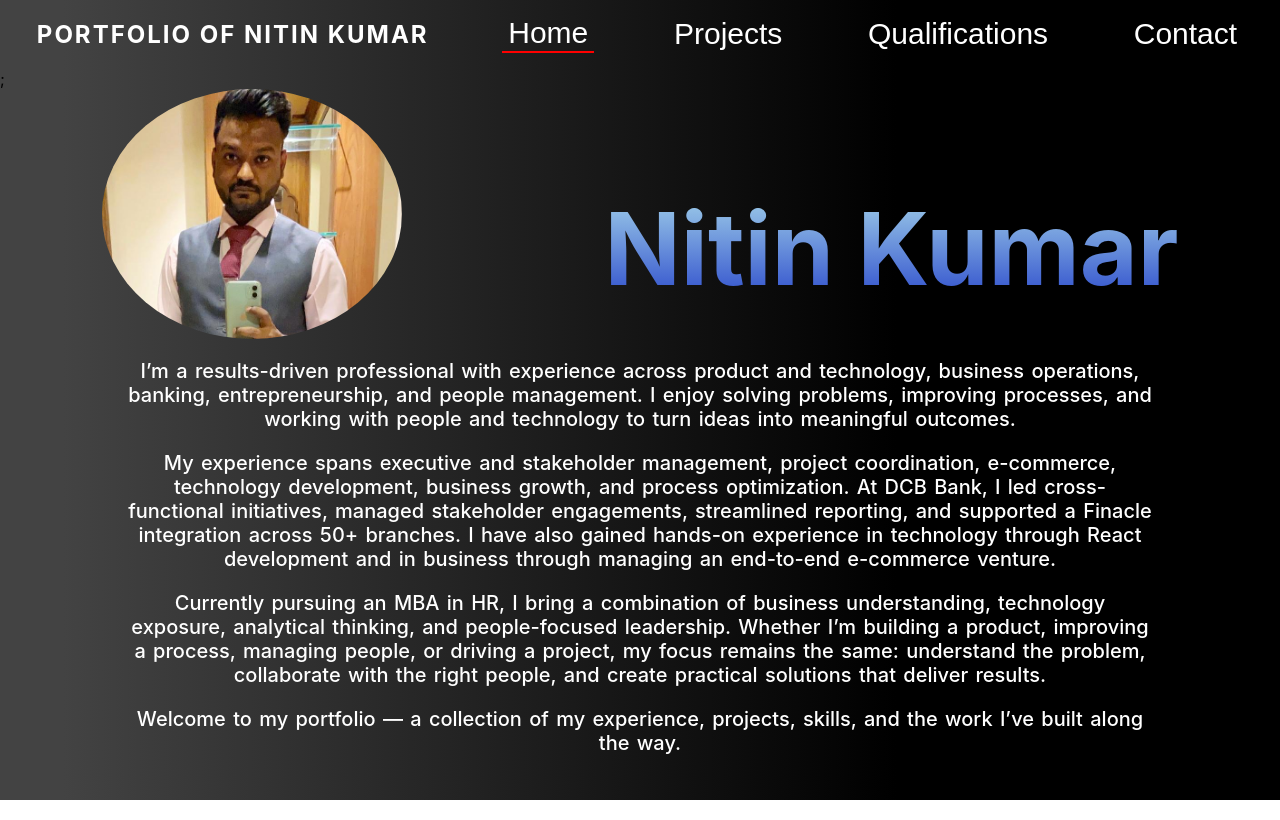
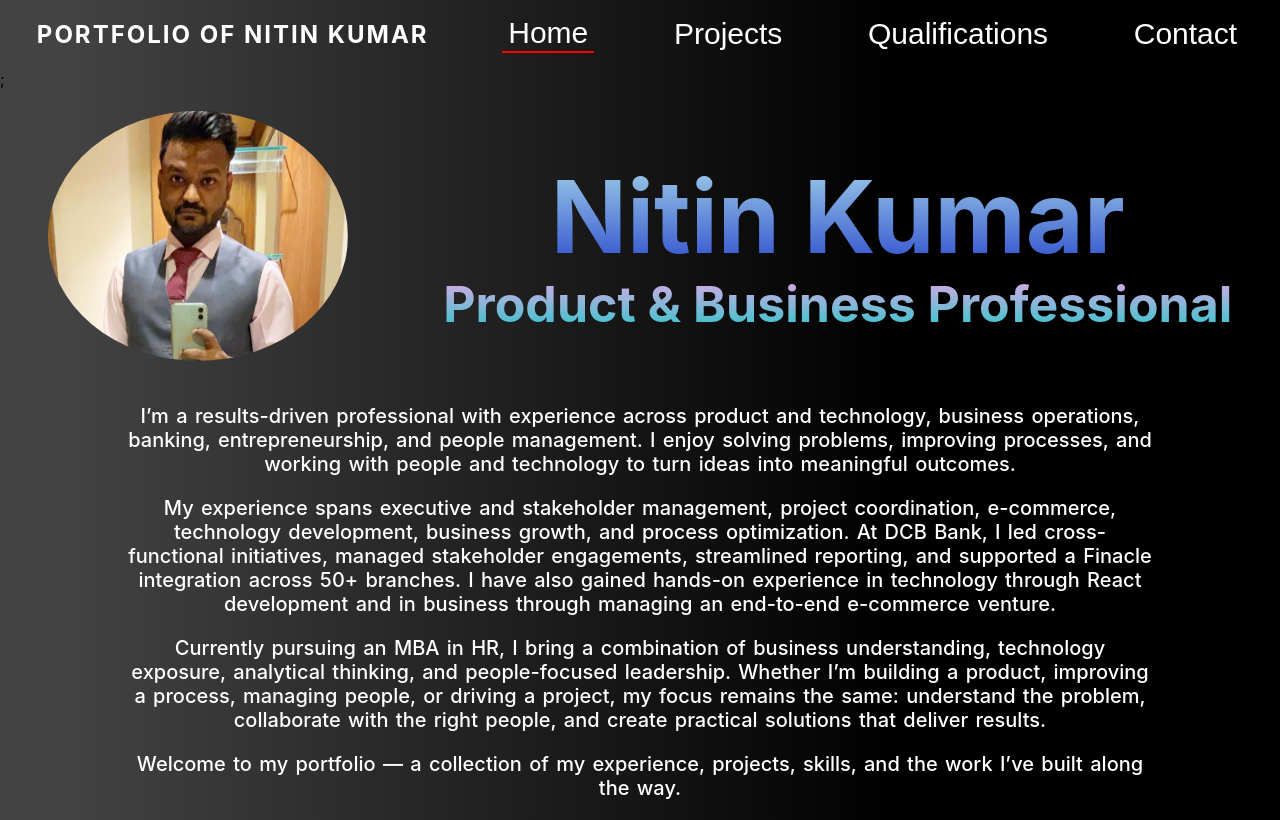
Before and after one commit to Nitin-Baslay/nitin-portfolio, a React (Create React App) app: page / in a window 1280 px wide. Built offline with nearby package versions, Linux system fonts and the light colour scheme.

Commit message:
Update Home.js

```diff
--- a/src/components/Home.js
+++ b/src/components/Home.js
@@ -7,7 +7,7 @@ const Home = () => {
         <img src={pic} className="photo" />
         <div className="under">
           <h1 className="master">Nitin Kumar</h1>
-          <h3 className="desig"></h3>
+          <h3 className="desig">Product & Business Professional</h3>
         </div>
       </div>
       <div className="about">
```
